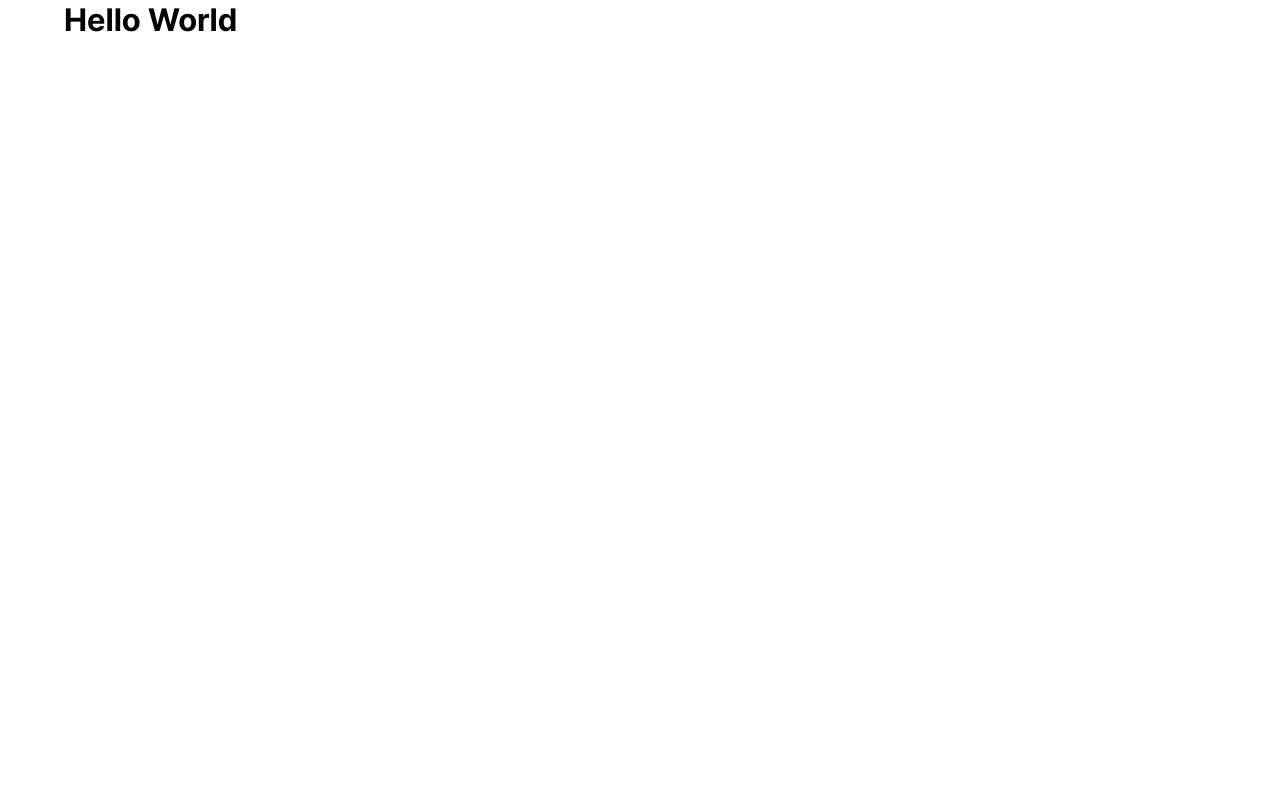
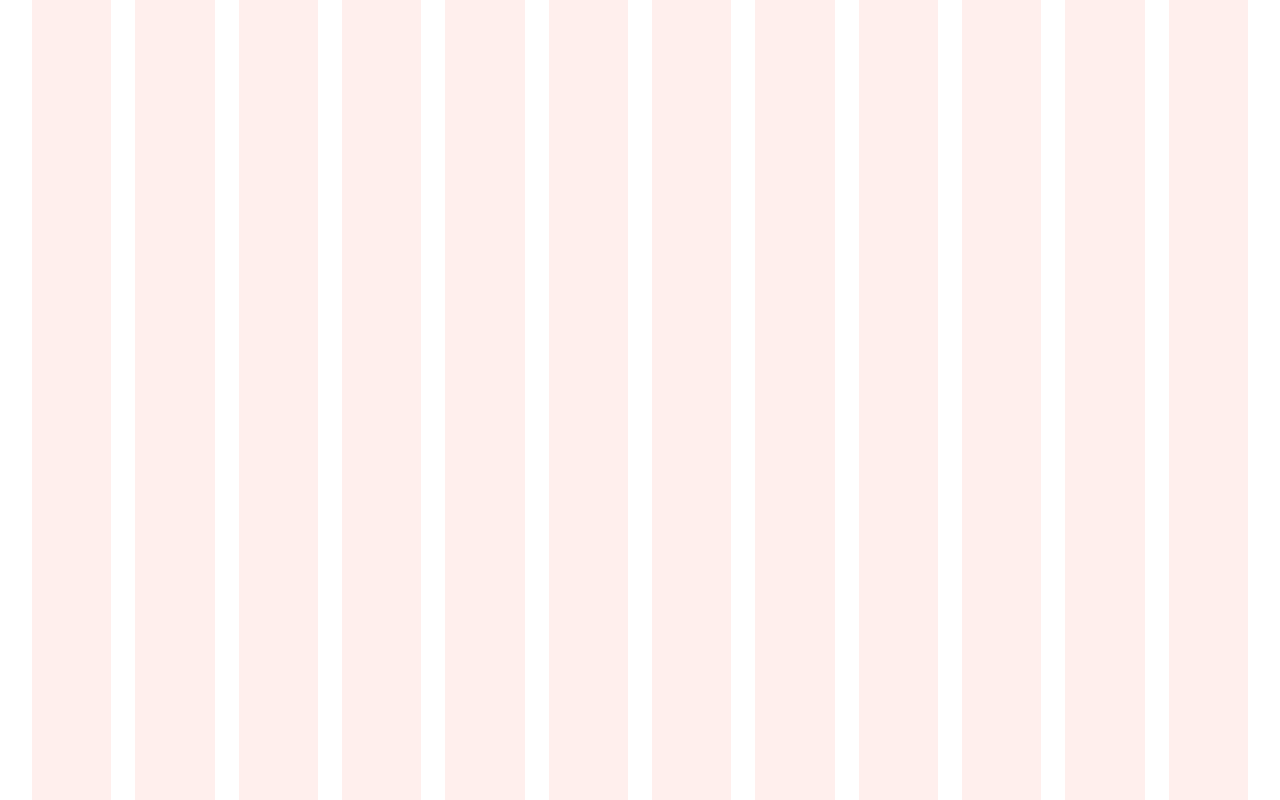
Before and after one commit to f-lab-edu/develect, a Next.js app: page / in a window 1280 px wide. Built offline with nearby package versions, Linux system fonts and the light colour scheme.

Commit message:
[#18] ✨ 기본 그리드 값 설정 및 레이아웃 테스트 화면 구현

```diff
--- a/src/pages/index.tsx
+++ b/src/pages/index.tsx
@@ -3,9 +3,11 @@ import { BasicLayout } from '@/components/layouts/basic-layout'
 import { NextPageWithLayout } from './_app'
 
 const Home: NextPageWithLayout = () => (
-  <BasicLayout>
-    <p className="heading-m font-bold">Hello World</p>
-  </BasicLayout>
+  <div className="basic-grid">
+    {Array.from({ length: 12 }, (_, i) => i).map((key) => (
+      <div key={key} className="h-screen w-full bg-red-50" />
+    ))}
+  </div>
 )
 
 Home.getLayout = function getLayout(page: ReactElement) {
--- a/src/styles/globals.css
+++ b/src/styles/globals.css
@@ -9,6 +9,9 @@ body {
 @layer components {
   .container {
     @apply md:px-8;
+  }
+  .basic-grid {
+    @apply grid grid-cols-4 gap-4 md:grid-cols-8 lg:grid-cols-12 lg:gap-6;
   }
 }
 
```
